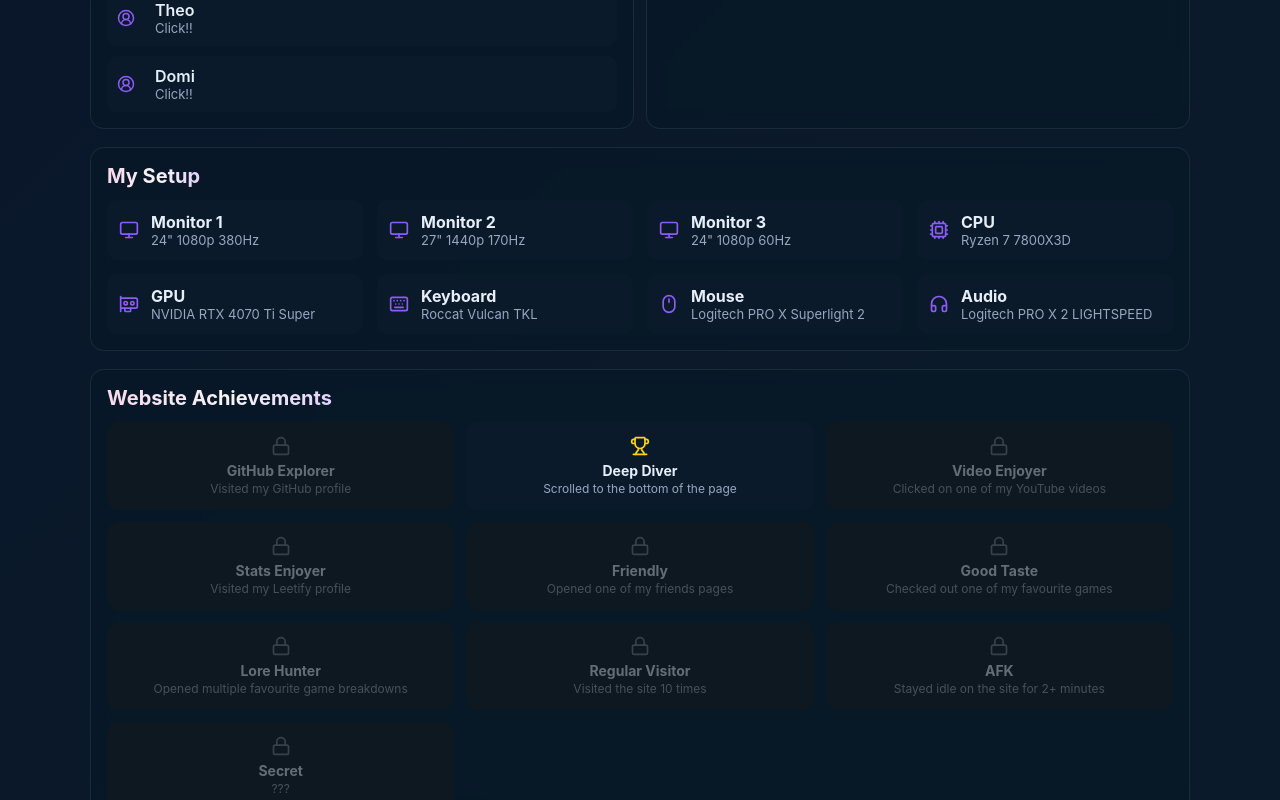
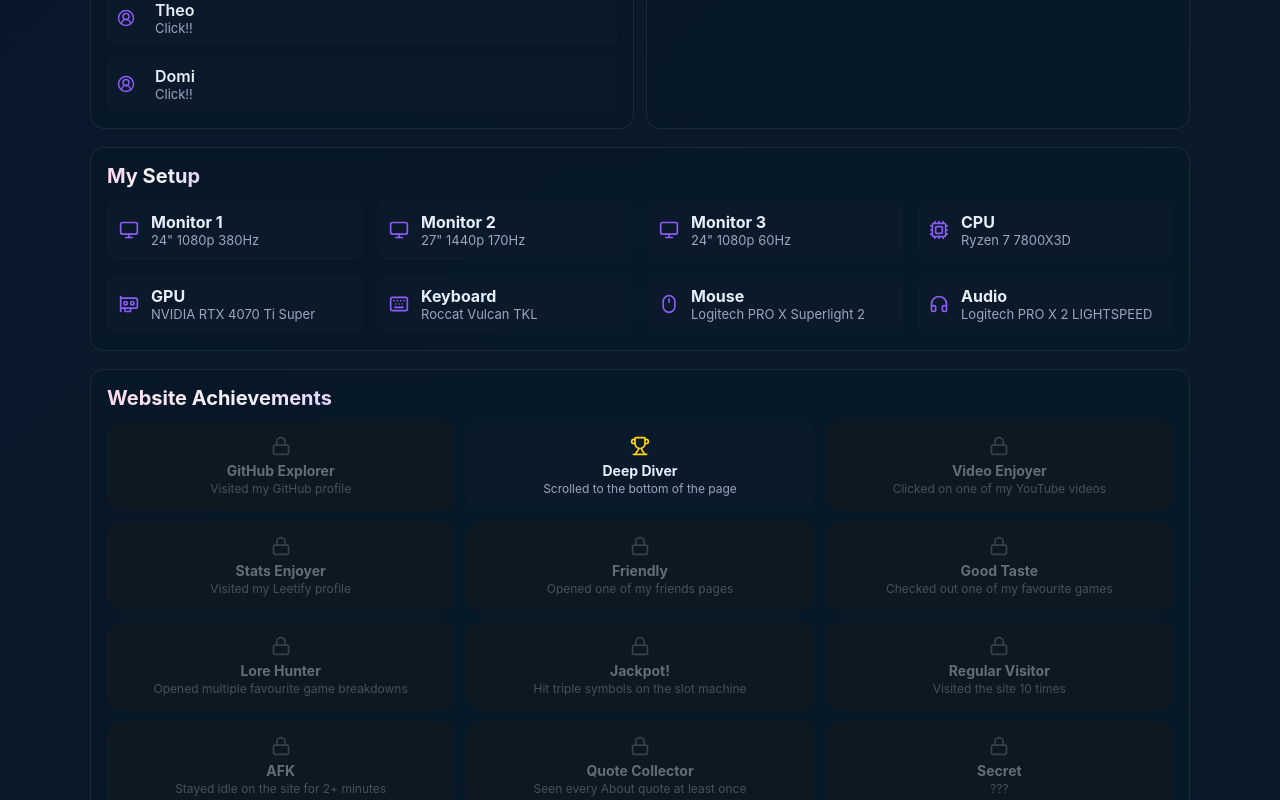
Before and after one commit to lagopodus/portfolio, a React (Create React App) app: page / in a window 1280 px wide. Shown: the part 2000-2800 px from the top of the page. Built offline with nearby package versions, Linux system fonts and the light colour scheme; no server answers; a web font is replaced by a local one.

Commit message:
Add achievements for jackpots and quotes

```diff
--- a/src/MainApp.js
+++ b/src/MainApp.js
@@ -32,7 +32,9 @@
     Lock,
     BookHeart,
     BadgeQuestionMark,
-    MapPinned
+    MapPinned,
+    Crown,
+    Quote,
 } from "lucide-react";
 import "./App.css";
 import BurgerMenu from "./BurgerMenu";
@@ -250,6 +252,13 @@
         unlocked: false
     },
     {
+        id: "jackpot",
+        title: "Jackpot!",
+        desc: "Hit triple symbols on the slot machine",
+        icon: "crown",
+        unlocked: false
+    },
+    {
         id: "ten-visits",
         title: "Regular Visitor",
         desc: "Visited the site 10 times",
@@ -261,6 +270,13 @@
         title: "AFK",
         desc: "Stayed idle on the site for 2+ minutes",
         icon: "clock",
+        unlocked: false
+    },
+    {
+        id: "quote-collector",
+        title: "Quote Collector",
+        desc: "Seen every About quote at least once",
+        icon: "quote",
         unlocked: false
     },
     {
@@ -284,6 +300,8 @@
     star: <Star size={20} style={{ color: "#facc15" }} />,   // yellow/golden star
     clock: <Clock size={20} style={{ color: "#60a5fa" }} />, // blue clock
     question: <BadgeQuestionMark size={20} style={{ color: "#fff" }} />, // blue clock
+    crown: <Crown size={20} style={{ color: "#fbbf24" }} />,
+    quote: <Quote size={20} style={{ color: "#38bdf8" }} />,
 
 };
 
@@ -296,6 +314,10 @@
 
 function MainApp() {
     const [aboutText, setAboutText] = useState(null);
+    const [, setSeenQuotes] = useState(() => {
+        const stored = JSON.parse(localStorage.getItem("seenQuotes") || "[]");
+        return Array.isArray(stored) ? stored : [];
+    });
     const { achievements, unlock, lastUnlocked, setLastUnlocked } = useAchievements();
     const allUnlocked = achievements.every((a) => a.unlocked);
     const [theme, setTheme] = useState("dark");
@@ -389,7 +411,16 @@
     useEffect(() => {
         const random = aboutTexts[Math.floor(Math.random() * aboutTexts.length)];
         setAboutText(random);
-    }, []);
+        setSeenQuotes((prev) => {
+            const next = Array.from(new Set([...prev, random.quote]));
+            localStorage.setItem("seenQuotes", JSON.stringify(next));
+
+            if (next.length === aboutTexts.length) {
+                unlock("quote-collector");
+            }
+            return next;
+        });
+    }, [unlock]);
     useEffect(() => {
         const handleScroll = () => {
             if (window.innerHeight + window.scrollY >= document.body.offsetHeight) {
--- a/src/SlotMachine.js
+++ b/src/SlotMachine.js
@@ -7,6 +7,7 @@
     Bell,
     Moon,
 } from "lucide-react";
+import { useAchievements } from "./AchievementContext";
 
 const SYMBOLS = [
     { icon: Gem, label: "Gem" },
@@ -25,6 +26,7 @@
     const [spinning, setSpinning] = useState(false);
     const [message, setMessage] = useState("Tap spin to light up the reels");
     const [result, setResult] = useState(null);
+    const { unlock } = useAchievements();
     const timersRef = useRef({ intervals: [], timeouts: [] });
 
     const clearTimers = () => {
@@ -71,6 +73,7 @@
                     if (allSame) {
                         setResult("win");
                         setMessage("JACKPOT! Triple glow-up ✨");
+                        unlock("jackpot");
                     } else if (twoSame) {
                         setResult("near");
                         setMessage("Close! Two of a kind flickered on.");
```
Also changed, not shown: src/stuff/achievements.js (+21 -0 lines).
